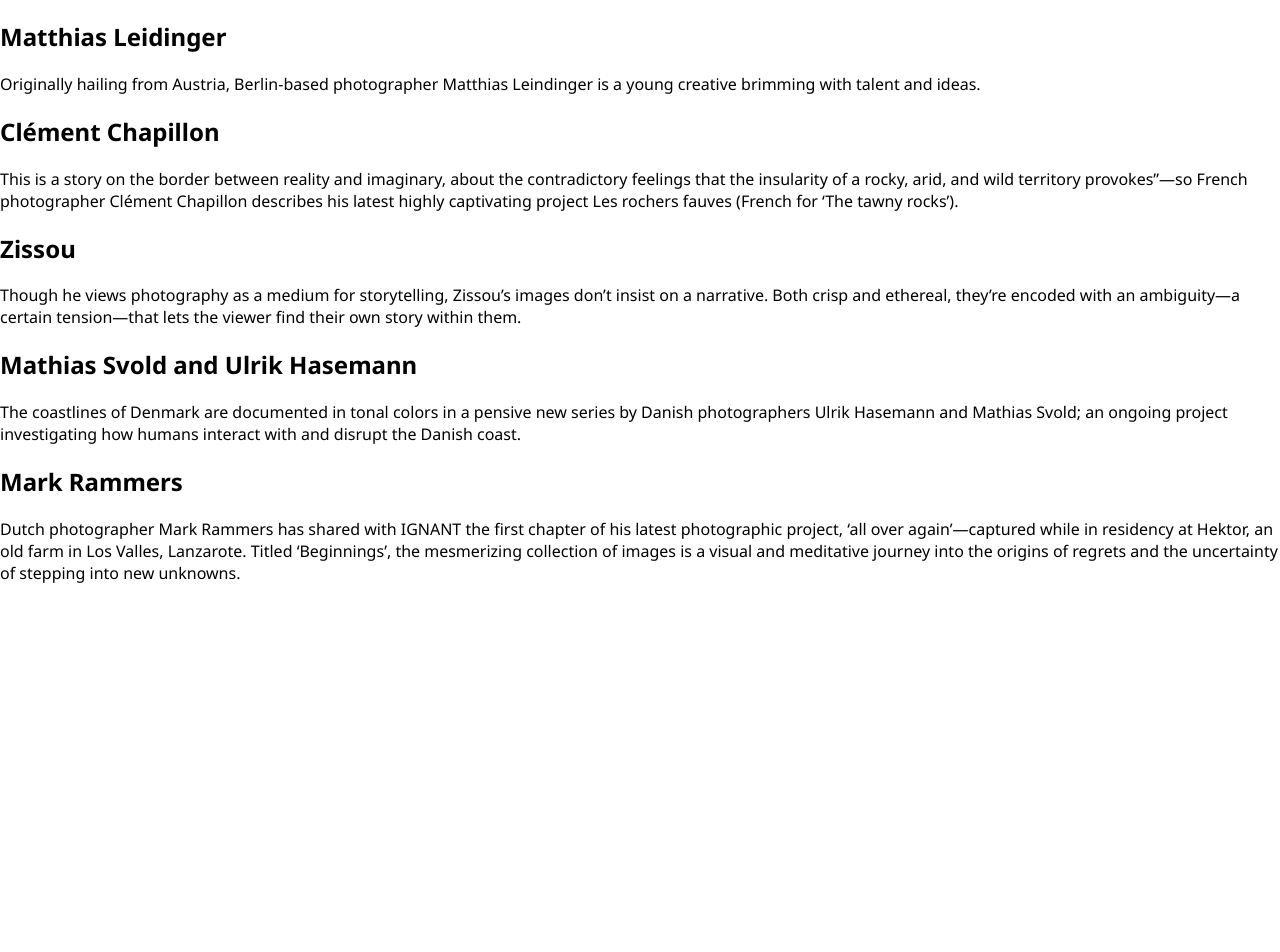
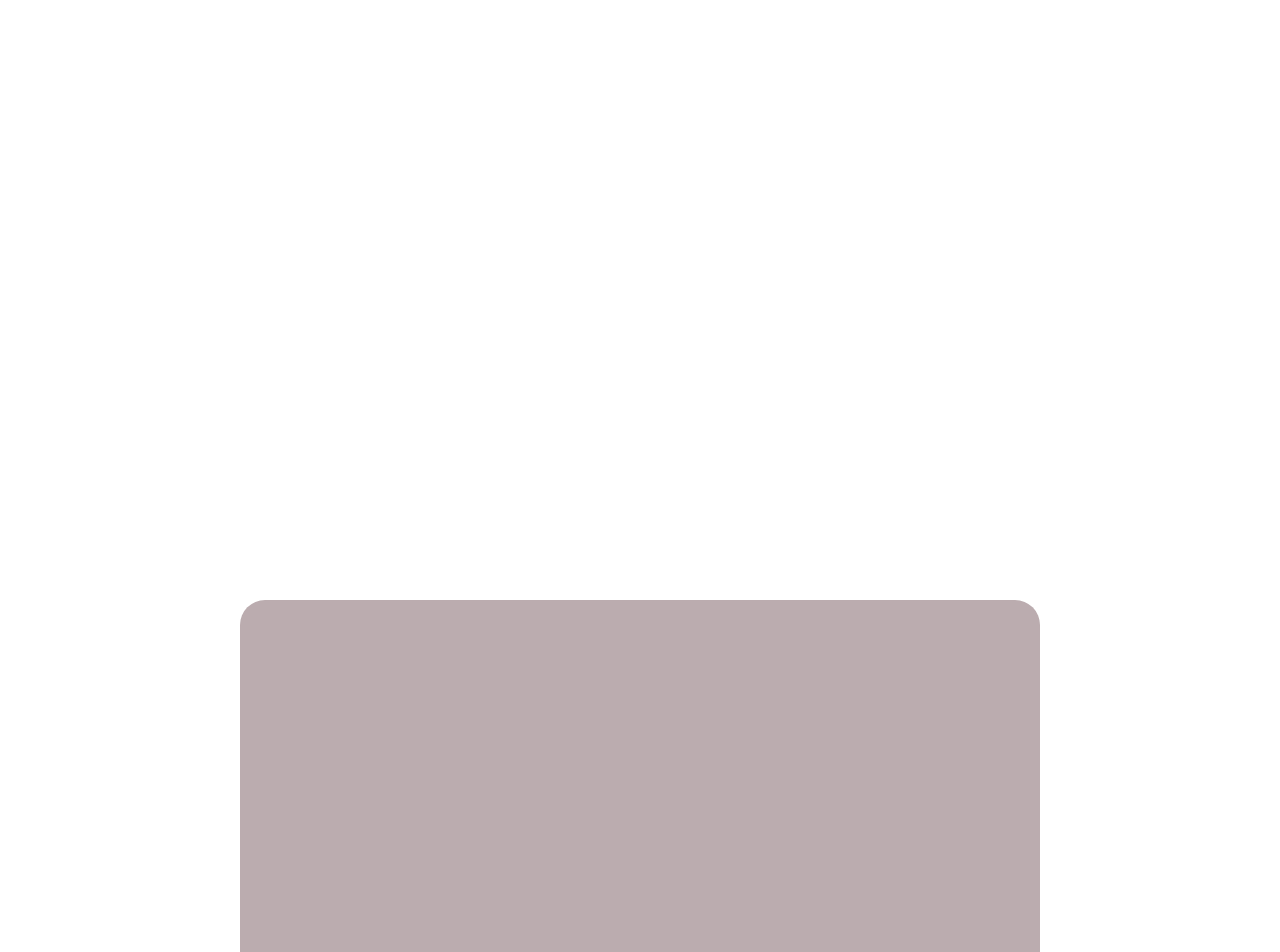
Before and after one commit to aman-maharshi/animations-css-js, a React (Create React App) app in the folder parallax-cards/: page / in a window 1280 px wide. Shown: the top 952 px of the page. Before the commit the page ends 800 px from the top, so only its background shows below. Built offline with nearby package versions, Linux system fonts and the light colour scheme.

Commit message:
sticky card styling update

```diff
--- a/parallax-cards/src/App.js
+++ b/parallax-cards/src/App.js
@@ -6,7 +6,7 @@ function App() {
   const [data, setData] = useState(cardsData)
 
   return (
-    <div>
+    <div className="main">
       {data.map((item, index) => {
         return (
           <Card key={index} item={item} />
--- a/parallax-cards/src/Card.js
+++ b/parallax-cards/src/Card.js
@@ -4,9 +4,10 @@ function Card({ item }) {
 
   const {title, description, src, link, color} = item
   return (
-    <div>
-      <h2>{title}</h2>
-      <p>{description}</p>
+    <div className='card-container'>
+      <div className="card" style={{background: color}}>
+
+      </div>
     </div>
   )
 }
--- a/parallax-cards/src/index.css
+++ b/parallax-cards/src/index.css
@@ -3,5 +3,31 @@
 body {
   margin: 0;
   font-family: "Noto Sans", sans-serif;
+}
 
+.main {
+  margin-top: 50vh;
+  margin-bottom: 100vh;
 }
+
+
+.card-container {
+  height: 100vh;
+  display: flex;
+  align-items: center;
+  justify-content: center;
+  position: sticky;
+  top: 0;
+}
+
+.card {
+  height: 400px;
+  width: 800px;
+  border-radius: 25px;
+}
+
+@media (max-width: 1024px) {
+  .card {
+    width: 600px;
+  }
+}
```
